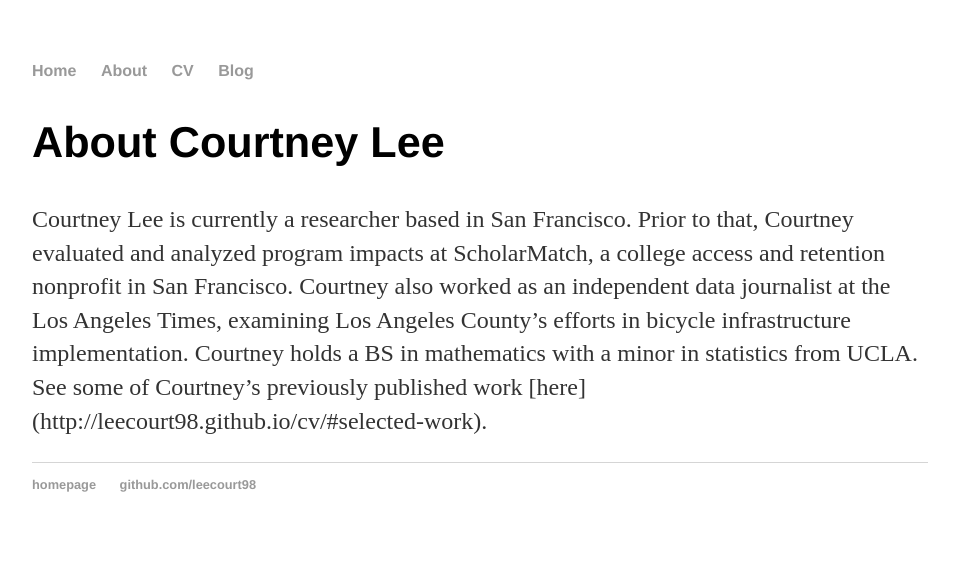
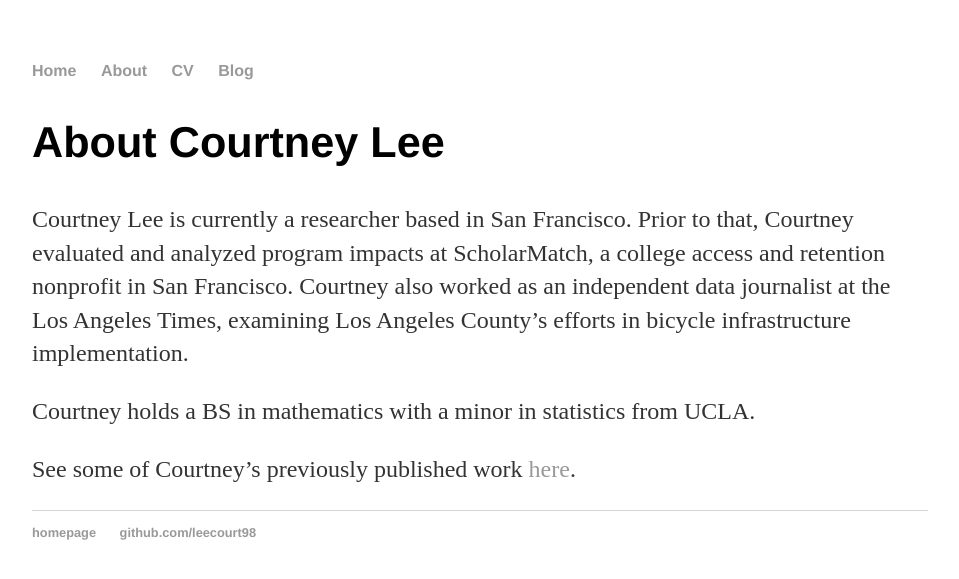
Before and after one commit to leecourt98/leecourt98.github.io, a Jekyll site: the page built from about/index.md, in a window 1280 px wide. Shown: the top 579 px of the page, without its empty margins (160-1119 px from the left). Built offline with Jekyll 4.4.1, drawn with Linux system fonts in a browser that asks for light colours.

```diff
--- a/about/index.md
+++ b/about/index.md
@@ -5,7 +5,7 @@ title: About
 
 ## About Courtney Lee
 
-<p> Courtney Lee is currently a researcher based in San Francisco.
+Courtney Lee is currently a researcher based in San Francisco.
 Prior to that, Courtney evaluated and analyzed program impacts at ScholarMatch,
 a college access and retention nonprofit in San Francisco.
 Courtney also worked as an independent data journalist at the Los Angeles Times,
```
